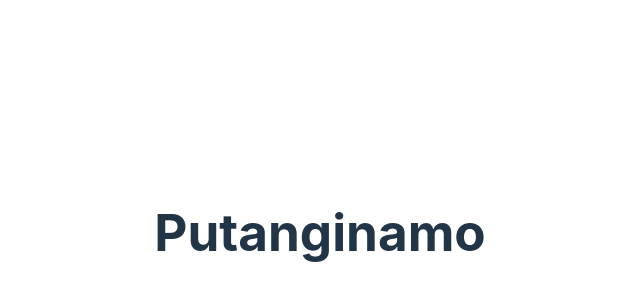
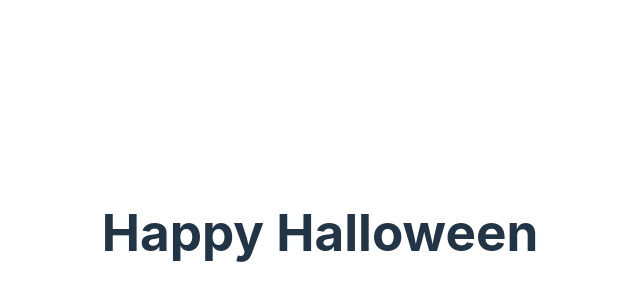
Before and after one commit to jepoy192/agrishare, a React (Vite) app: page / in a window 1280 px wide. Shown: the part 168-468 px from the top of the page, without its empty margins (320-960 px from the left). Built offline with nearby package versions, Linux system fonts and the light colour scheme.

Commit message:
app.jsx commit 1
asdasd

Co-Authored-By: leahparD <149226688+leahpard@users.noreply.github.com>

```diff
--- a/src/App.jsx
+++ b/src/App.jsx
@@ -3,7 +3,7 @@ import './App.css'
 function App() {
   return (
     <>
-      <h1>Putanginamo</h1>
+      <h1>Happy Halloween</h1>
     </>
   )
 }
```
